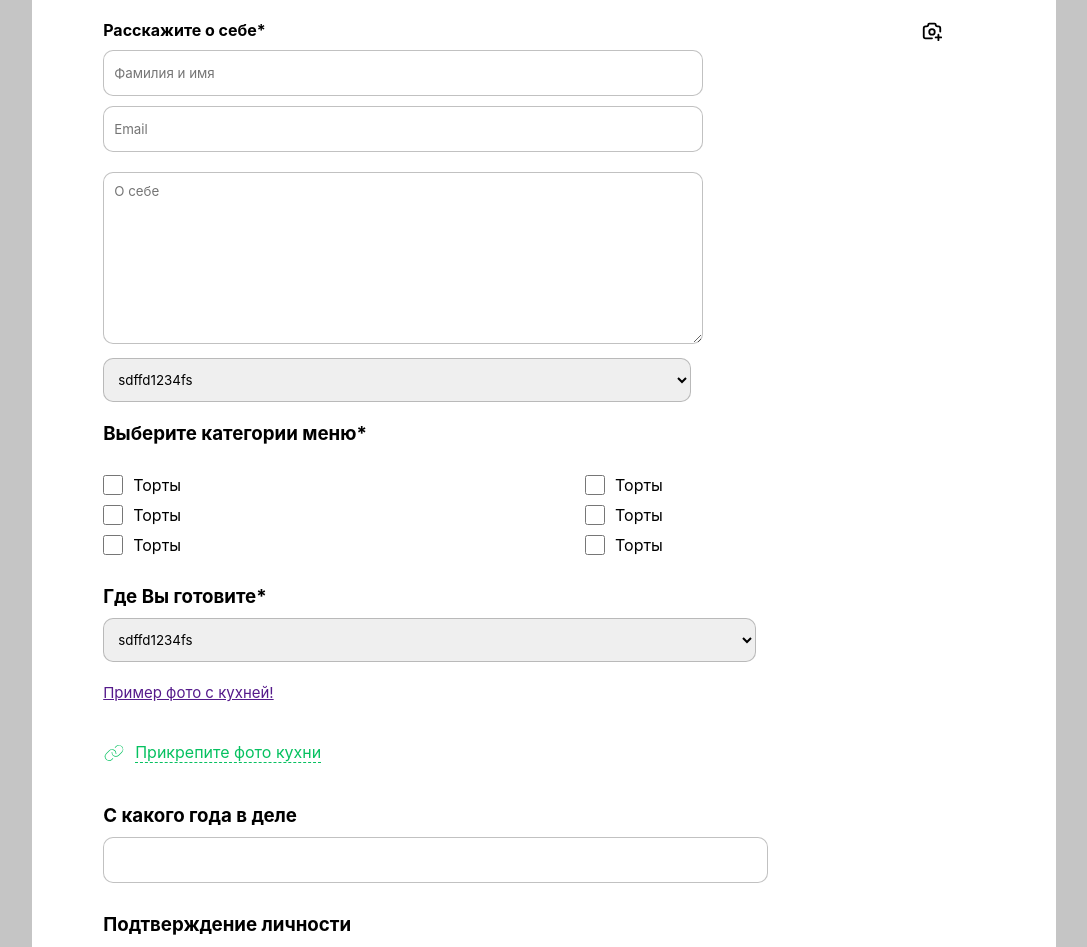
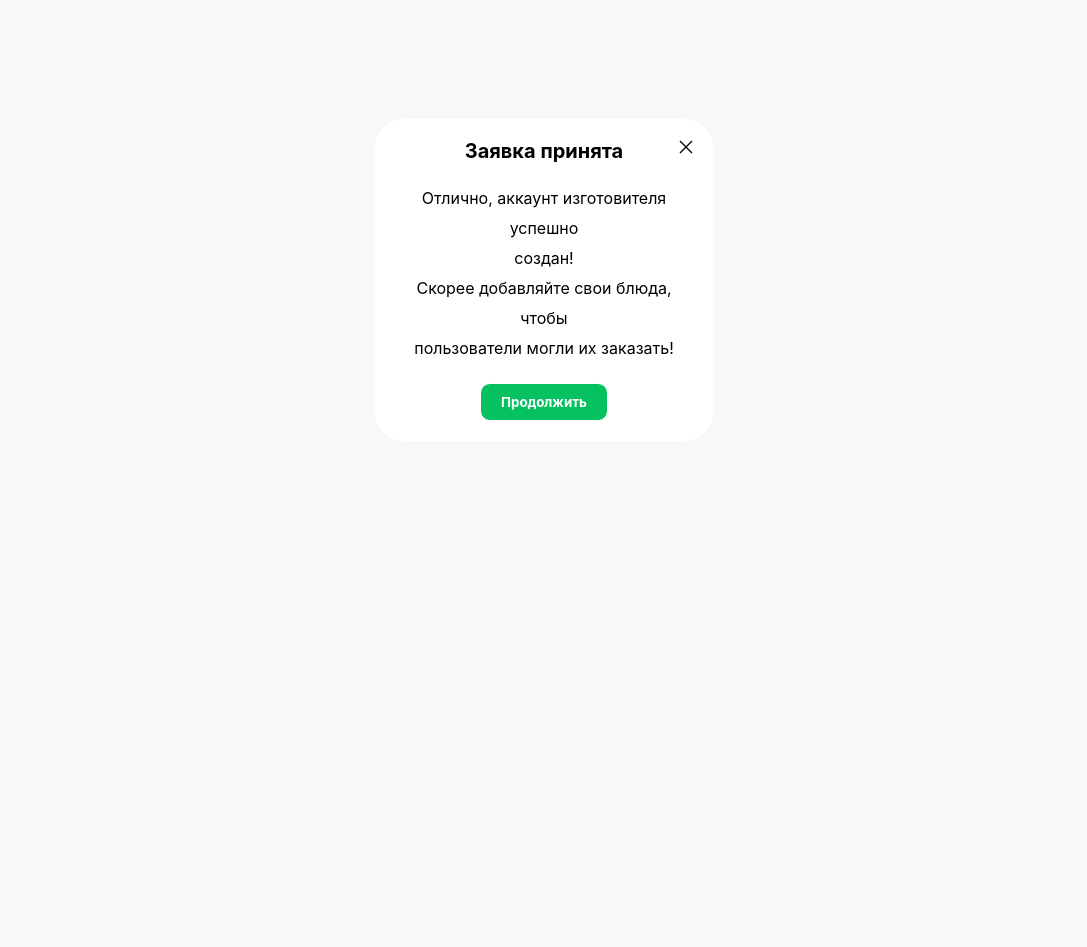
Before and after one commit to abbassiriyus/foods_nextjs, a Next.js app: page /chef in a window 1280 px wide. Shown: the part 120-1067 px from the top of the page, without its empty margins (96-1183 px from the left). After the commit the page ends 800 px from the top, so only its background shows below. Built offline with nearby package versions, Linux system fonts and the light colour scheme.

Commit message:
1212
12212

```diff
--- a/src/pages/chef.js
+++ b/src/pages/chef.js
@@ -1,143 +1,19 @@
 import React from 'react'
-import { PiLinkThin } from "react-icons/pi";
 import s from "../styles/chef.module.css"
-import { IoClose } from "react-icons/io5";
-import { TbCameraPlus } from "react-icons/tb";
-import { FaCamera } from "react-icons/fa";
+import { GrClose } from "react-icons/gr";
 export default function chef() {
   return (
     <div>
-        <div id='yopil' className={s.black}>
-            <div className={s.white}>
-<div className={s.white_ichi}>
-    <h1 id={s.h1} style={{fontWeight:900}}>СТАТЬ ПОВАРОМ</h1>
-<div className={s.photo_inp}>
-
-<div className={s.foto_input}>
-<h4>Расскажите о себе*</h4>
-<input type="text" placeholder='Фамилия и имя' />
-<input type="text" placeholder='Email'/>
-<textarea placeholder='О себе' style={{marginTop:'20px',outline:'none',borderRadius:'10px',paddingLeft:'10px',paddingTop:'10px'}} name="" id="" cols="67" rows="10"></textarea>
-{/* <input style={{height:'200px'}} type="text" /> */}
-<select name="" id="">
-    <option value="">sdffd1234fs</option>
-    <option value="">sdf442fdfs</option>
-    <option value="">sdffdfers</option>
-    <option value="">sdffdsdfsfdfsdfs</option>
-</select>
+      <div className={s.akkaunt}>
+  <div className={s.wht}>
+    <h3>Заявка принята</h3>
+    <p>Отлично, аккаунт изготовителя успешно <br /> создан! <br/>
+Скорее добавляйте свои блюда, чтобы <br/> пользователи могли их заказать!</p>
+<button>Продолжить</button>
+  <GrClose  className={s.whtclose} />
+  </div>
 </div>
 
-
-<TbCameraPlus id='cam1' onClick={()=>{
-    document.querySelector("#none").style="display:block"
-    document.querySelector("#cam1").style="display:none"
-
-}} className={s.cam_n}/>
-<div id='none' className={s.camera_foto}>
-<div className={s.camera}>
-<div className={s.cam_gap}>
-<IoClose onClick={()=>{
-    document.querySelector("#cam1").style="display:block"
-    document.querySelector("#none").style="display:none"
-
-}} className={s.yop2}/>
-<center><FaCamera style={{fontSize:'30px'}} /></center>
-<h4>Добавить фотку <br /> профиля</h4>
-</div>
-</div>
-</div>
-</div>
-
-<h3 style={{marginTop:'20px'}}>  Выберите категории меню*</h3>
-
-<div className={s.category1}>
-    <div className={s.s_categ}>
-<div className={s.check}>
-    <input type="checkbox" /><h4>Торты</h4>
-</div>
-<div className={s.check}>
-    <input type="checkbox" /><h4>Торты</h4>
-</div>
-<div className={s.check}>
-    <input type="checkbox" /><h4>Торты</h4>
-</div>
-    </div>
-
-    <div className={s.s_categ}>
-    <div className={s.check}>
-    <input type="checkbox" /><h4>Торты</h4>
-</div>
-<div className={s.check}>
-    <input type="checkbox" /><h4>Торты</h4>
-</div>
-<div className={s.check}>
-    <input type="checkbox" /><h4>Торты</h4>
-</div>
-</div>
-</div>
-
-<h3 style={{marginTop:'30px'}}>Где Вы готовите*</h3>
-<IoClose className={s.yop} />
-<div className={s.foto_input1}>
-<select style={{marginBottom:'20px'}} name="" id="">
-    <option value="">sdffd1234fs</option>
-    <option value="">sdf442fdfs</option>
-    <option value="">sdffdfers</option>
-    <option value="">sdffdsdfsfdfsdfs</option>
-</select>
-
-<a  href="">Пример фото с кухней!</a>
-
-<div className={s.link}>
-<PiLinkThin style={{color:'#06c160',fontSize:'22px'}} /><span>Прикрепите фото кухни</span>
-</div>
-
-</div>
-<h3>С какого года в деле</h3>
-<div className={s.foto_input2}>
-    <input type="text" />
-</div>
-
-<h3 style={{marginTop:'30px',marginBottom:'10px'}}>Подтверждение личности</h3>
-<div className={s.foto_input2}>
-<p>Lorem ipsum dolor, sit amet consectetur adipisicing elit. Necessitatibus, nesciunt consequatur. Delectus obcaecati nihil hic rerum magnam. Reiciendis, laborum omnis!
-</p>
-</div>
-<div className={s.link2}>
-<PiLinkThin style={{color:'#06c160',fontSize:'22px'}} /><span>Прикрепите фото кухни</span>
-</div>
-
-
-<h3 style={{marginTop:'30px',marginBottom:'10px'}}>Подтверждение личности</h3>
-<div className={s.foto_input2}>
-<p>Lorem ipsum dolor, sit amet consectetur adipisicing elit. Necessitatibus, nesciunt consequatur. Delectus obcaecati nihil hic rerum magnam. Reiciendis, laborum omnis!
-</p>
-</div>
-<div className={s.link2}>
-<PiLinkThin style={{color:'#06c160',fontSize:'22px'}} /><span>Прикрепите фото кухни</span>
-</div>
-
-
-
-
-<h3 style={{marginTop:'30px',marginBottom:'10px'}}>Подтверждение личности</h3>
-<div className={s.foto_input2}>
-<p>Lorem ipsum dolor, sit amet consectetur adipisicing elit. Necessitatibus, nesciunt consequatur. Delectus obcaecati nihil hic rerum magnam. Reiciendis, laborum omnis!
-</p>
-</div>
-<div className={s.link2}>
-<PiLinkThin style={{color:'#06c160',fontSize:'22px'}} /><span>Прикрепите фото кухни</span>
-</div>
-<div className={s.p_btn}>
-<center><button>Отправить заявку</button>
-<h5><strong>Винимание!</strong>-Поля обязательные к заполнению</h5>
-</center>
-</div>
-
-
-</div>
-            </div>
-        </div>
     </div>
   )
 }
--- a/src/styles/Navbar.module.css
+++ b/src/styles/Navbar.module.css
@@ -1,8 +1,8 @@
 .navbar_big{
     background-color: white;
     width: 100%;
-    position: fixed;
-    z-index: 35445;
+    /* position: fixed;
+    z-index: 35445; */
 }
 .navbar{
     width: 90%;
@@ -1447,3 +1447,54 @@ color: gray;
 font-size: 12px;
 }
 }
+
+/*  */
+.akkaunt{
+    display: flex;
+    justify-content: center;
+    align-items: center;
+    height: 100vh;
+    display: none;
+}
+.wht{
+    background-color: white;
+    width: 23%;
+    min-width: 300px;
+    min-height: 250px;
+    border-radius: 30px;
+    position: relative;
+    padding: 20px;
+    text-align: center;
+
+}
+.wht button{
+    padding: 10px 20px;
+    margin-top: 20px;
+    border-radius: 10px;
+    border: 1px solid white;
+    color: white;
+    background-color: #06c160;
+    font-weight: 700;
+    transition: 1s;
+}
+.wht button:hover{
+    border: 1px solid #06c160;
+    background-color: white;
+    color: #06c160;
+    font-weight: 700;
+}
+.wht p{
+    margin-top: 20px;
+    font-weight: 300;
+    line-height: 30px;
+}
+.wht h3{
+    font-size: 20px;
+}
+.whtclose{
+    position: absolute;
+    top: 20px;
+    right: 20px;
+}
+
+/*  */
--- a/src/styles/chef.module.css
+++ b/src/styles/chef.module.css
@@ -1,257 +1,46 @@
-.black{
-    background-color: rgba(0, 0, 0, 0.208);
-    width: 100%;
+.akkaunt{
     display: flex;
     justify-content: center;
-    /* align-items: center; */
-    /* height: 240vh; */
+    align-items: center;
+    height: 100vh;
 }
-.white{
+.wht{
     background-color: white;
-    margin-bottom: 20px;
-    width: 50%;
+    width: 23%;
+    min-width: 300px;
+    min-height: 250px;
+    border-radius: 30px;
     position: relative;
-    min-width: 300px;
-    min-height: 1700px;
-    border-radius: 20px;
-    margin-top: 20px;
-}
-@media(max-width:1500px){
-    .white{
-        width: 80%;
-
-    }
-    /* .black{
-        height: 300vh;
-    } */
-}
-@media(max-width:991px){
-    .white{
-        width: 100%;
-        border-radius: 1px;
-        /* height: 2000px; */
-
-    }
+    padding: 20px;
+    text-align: center;
 
 }
-@media(max-width:650px){
-    /* .black{
-        height: 630vh;
-    } */
-
+.wht button{
+    padding: 10px 20px;
+    margin-top: 20px;
+    border-radius: 10px;
+    border: 1px solid white;
+    color: white;
+    background-color: #06c160;
+    font-weight: 700;
+    transition: 1s;
 }
-/* @media(max-width:630px){
-    .black{
-        height: 670vh;
-    }
-
-} */
-@media(max-width:440px){
-    /* .black{
-        height: 690vh;
-
-    } */
-    #h1{
-        font-size: 20px;
-    }
+.wht button:hover{
+    border: 1px solid #06c160;
+    background-color: white;
+    color: #06c160;
+    font-weight: 700;
 }
-/* @media(max-width:358px){
-    .black{
-        height: 730vh;
-
-    }
-} */
-@media(max-width:333px){
-  .p_btn h5{
-    width: 40%;
-    background-color: #06c160;
-  }
+.wht p{
+    margin-top: 20px;
+    font-weight: 400;
+    line-height: 30px;
 }
-.white_ichi{
-    min-width: 300px;
-    padding: 20px;
-    margin-left: 5%;
-    margin-top: 4%;
+.wht h3{
+    font-size: 20px;
 }
-.yop{
+.whtclose{
     position: absolute;
     top: 20px;
     right: 20px;
-    font-size:33px ;
 }
-.photo_inp{
-    display: flex;
-    justify-content: space-between;
-    width: 90%;
-    margin-top: 20px;
-    gap: 70px;
-    /* align-items: center; */
-    width: 90%;
-    /* background-color: red; */
-}
-.foto_input input{
-    width: 100%;
-    border-radius: 10px;
-    height: 44px;
-    outline: none;
-    border: 1px solid rgba(128, 128, 128, 0.489);
-    margin-top: 10px;
-    min-width: 100px;
-    padding-left: 10px;
-}
-.foto_input{
-    width: 70%;
-}
-.foto_input select{
-    width: 100%;
-    border-radius: 10px;
-    height: 44px;
-    outline: none;
-    border: 1px solid rgba(128, 128, 128, 0.489);
-    margin-top: 10px;
-    padding-left: 10px;
-}
-.camera_foto{
-    width: 40%;
-    position: fixed;
-    top: 90px;
-    right: 0px;
-    display: none;
-
-}
-.camera{
-    width: 200px;
-    height: 200px;
-    border-radius: 50%;
-    background-color: #e6f9ef;
-    /* margin-left: 60px; */
-    display: flex;
-    min-width: 100px;
-    justify-content: center;
-    align-items: center;
-}
-
-.cam_gap h4{
-    text-align: center;
-    font-size: 16px ;
-}
-.category1{
-    display: flex;
-    width: 60%;
-    /* background-color: red; */
-    justify-content: space-between;
-    gap: 30px;
-    flex-wrap: wrap;
-}
-.check{
-    display: flex;
-    gap: 10px;
-    align-items: center;
-    margin-top: 10px;
-}
-.check h4{
-    font-weight: 400;
-}
-.check input{
-    width: 20px;
-    height: 20px;
-}
-.s_categ{
-    margin-top: 20px;
-}
-
-/* .cam_n{
-    position: relative;
-    font-size: 20px;
-    top: -40px;
-    right: -60px;
-} */
-.cam_n{
-    font-size: 22px;
-}
-
-.foto_input1 a{
-    font-size: 15px;
-}
-.foto_input textarea{
-    min-width: 210px;
-    width: 100%;
-    border: 1px solid rgba(128, 128, 128, 0.489);
-}
-.foto_input1{
-    width: 70%;
-}
-.foto_input1 select{
-    width: 100%;
-    border-radius: 10px;
-    height: 44px;
-    outline: none;
-    border: 1px solid rgba(128, 128, 128, 0.489);
-    margin-top: 10px;
-    padding-left: 10px;
-}
-.link{
-    margin-top: 40px;
-    display: flex;
-    gap: 10px;
-    margin-bottom: 40px;
-    align-items: center;
-}
-.link span{
-    border-bottom: 1px dashed;
-    color: #06c160;
-    transition: 1s;
-}
-.link span:hover{
-    border-bottom: 1px solid white;
-}
-.link2{
-    margin-top: 20px;
-    display: flex;
-    gap: 10px;
-    margin-bottom: 40px;
-    align-items: center;
-}
-.link2 span{
-    border-bottom: 1px dashed;
-    color: #06c160;
-    transition: 1s;
-}
-.link2 span:hover{
-    border-bottom: 1px solid white;
-}
-.foto_input2 input{
-    width: 100%;
-    border-radius: 10px;
-    height: 44px;
-    outline: none;
-    border: 1px solid rgba(128, 128, 128, 0.489);
-    margin-top: 10px;
-    min-width: 100px;
-    padding-left: 10px;
-}
-.foto_input2{
-    width: 70%;
-}
-.yop2{
-    position:absolute;
-    top:40px;
-}
-.p_btn h5{
-    font-weight: 400;
-    margin-top: 20px;
-}
-.p_btn button{
-    padding: 10px 10px;
-    background-color: #06c160;
-    border-radius: 10px;
-    border: 1px solid   white;
-    color: white;
-    font-weight: 800;
-    transition: 1s;
-}
-.p_btn button:hover{
-    background-color: white;
-    color: #06c160;
-    border: 1px solid #06c160;
-}
```
Also changed, not shown: src/pages/componet/navbar.js (+26 -4 lines).
